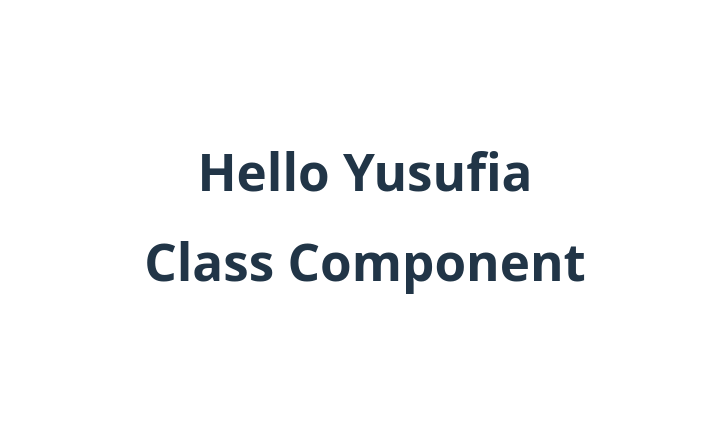
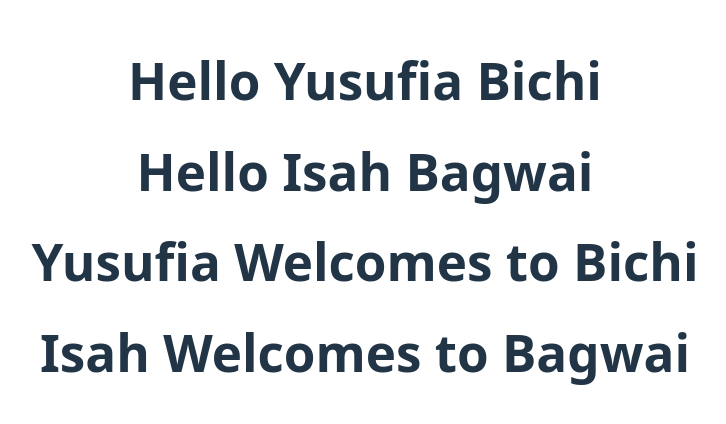
Before and after one commit to Yusufiabichi/React-test, a React (Vite) app: page / in a window 1280 px wide. Shown: the part 184-608 px from the top of the page, without its empty margins (275-1001 px from the left). Built offline with nearby package versions, Linux system fonts and the light colour scheme.

Commit message:
reactjs props

```diff
--- a/components/Greet.jsx
+++ b/components/Greet.jsx
@@ -1,7 +1,12 @@
 import React from "react";
 
-function Greet() {
-  return <h1>Hello Yusufia</h1>;
+// function Greet() {
+//   return <h1>Hello Yusufia</h1>;
+// }
+
+const Greet = props => {
+  // console.log(props)
+  return <h1>Hello {props.name} {props.cityName}</h1>
 }
 
 export default Greet;
--- a/components/Welcome.jsx
+++ b/components/Welcome.jsx
@@ -2,7 +2,7 @@ import React, { Component } from 'react'
 
 class Welcome extends Component {
     render() {
-        return <h1>Class Component</h1>
+        return <h1>{this.props.name} Welcomes to {this.props.cityName}</h1>
     }
 }
 export default Welcome
--- a/src/App.jsx
+++ b/src/App.jsx
@@ -7,8 +7,10 @@ function App() {
 
   return (
     <>
-      <Greet/>
-      <Welcome/>
+      <Greet name="Yusufia" cityName="Bichi"/>
+      <Greet name="Isah" cityName="Bagwai"/>
+      <Welcome name="Yusufia" cityName="Bichi"/>
+      <Welcome name="Isah" cityName="Bagwai"/>
     </>
   )
 }
```
